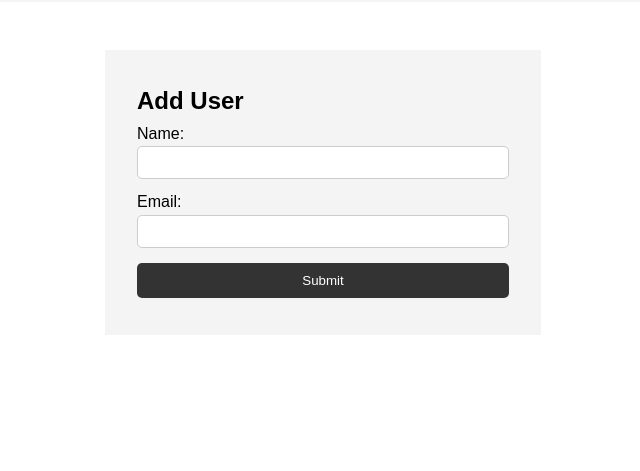
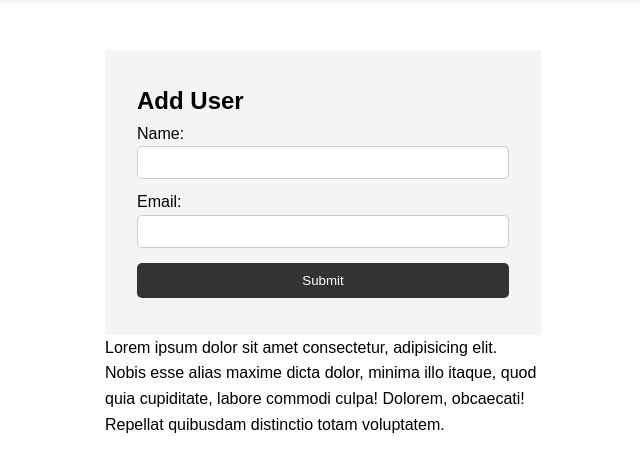
Before and after one commit to Laimukas/Git-intro, a plain HTML site: page index.html in a window 1280 px wide. Shown: the part 81-552 px from the top of the page, without its empty margins (317-957 px from the left). Drawn offline with Linux system fonts and the light colour scheme.

Commit message:
Added paragraph in html

```diff
--- a/index.html
+++ b/index.html
@@ -26,7 +26,7 @@
         </div>
         <input class="btn" type="submit" value="Submit">
       </form>
-
+      <p>Lorem ipsum dolor sit amet consectetur, adipisicing elit. Nobis esse alias maxime dicta dolor, minima illo itaque, quod quia cupiditate, labore commodi culpa! Dolorem, obcaecati! Repellat quibusdam distinctio totam voluptatem.</p>
       <ul id="users"></ul>
 
       <!--<ul class="items">
```
